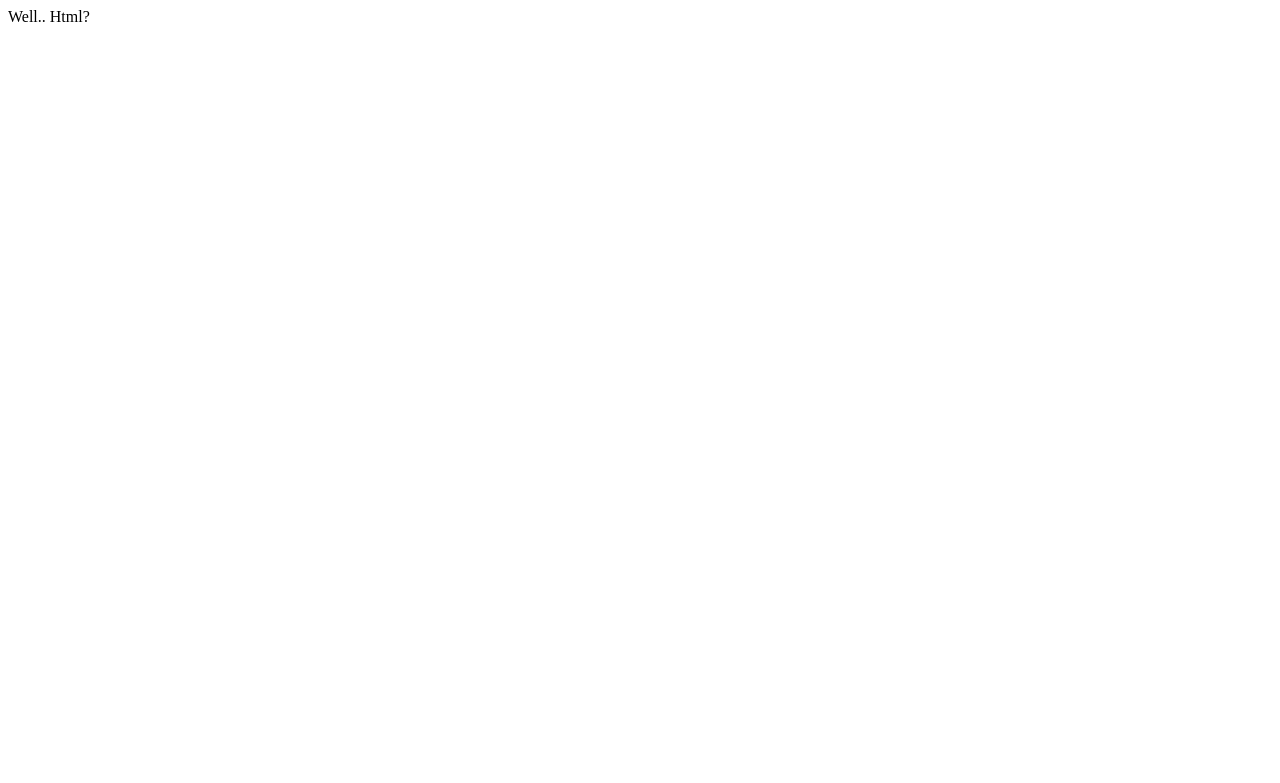
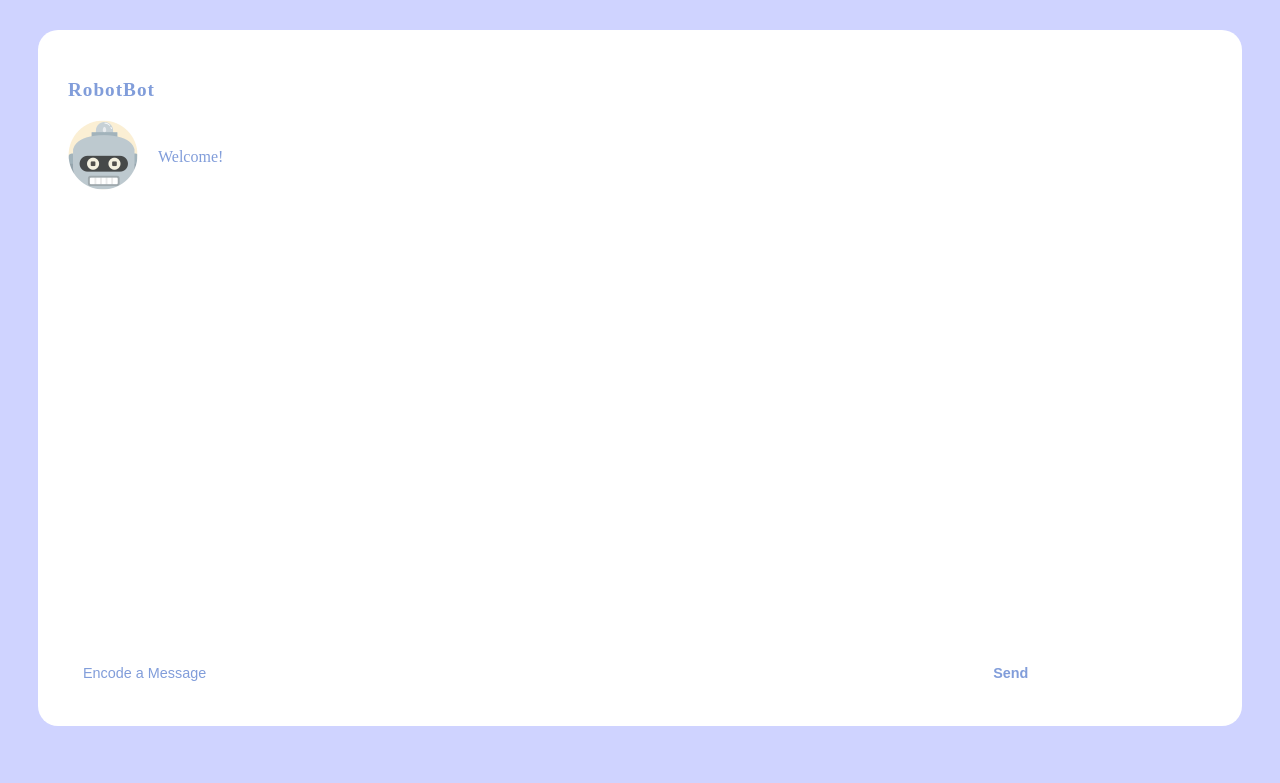
Before and after one commit to ndavido/DjangoFramework, a Django app: page / in a window 1280 px wide. Before the commit the part shown is almost empty. Shown: the top 783 px of the page. Run offline with Django 4.2, Linux system fonts and the light colour scheme.

Commit message:
:recycle: Finished Frontend & Static Assets

```diff
--- /dev/null
+++ b/chatbot/frontend/static/frontend/styles/style.css
@@ -0,0 +1,86 @@
+body {
+  background-color: #CFD3FF;
+  font-family: "sans-serif";
+}
+
+#chat-container {
+  background: white;
+  border-radius: 20px;
+  padding: 30px;
+  margin: 30px;
+  color: #819DDA;
+}
+
+#chat-container p.title-text {
+  font-weight: bold;
+  font-size: 1.2rem;
+  letter-spacing: 1px;
+}
+
+#chat-messages-container {
+  height: 500px;
+  overflow-y: scroll;
+}
+
+#chat-change-language {
+  margin-bottom: 30px;
+}
+
+#chat-change-language a {
+  font-weight: bold;
+  text-decoration: underline;
+}
+
+#chat-change-language a:hover {
+  cursor: pointer;
+}
+
+.chat-message {
+  transition: 0.5s all ease;
+  display: flex;
+  align-items: center;
+  margin-bottom: 15px;
+}
+
+.chat-message-image {
+  flex-basis: 30px;
+}
+
+.chat-message-text {
+  flex-grow: 1;
+  margin-left: 20px;
+}
+
+.chat-message-text img {
+  max-width: 100%;
+}
+
+#chat-textarea {
+  margin-top: 30px;
+}
+
+#chat-textarea input {
+  font-size: 0.9rem;
+  box-sizing: border-box;
+}
+
+#chat-textarea input[type="text"] {
+  width: 80%;
+  border: 0px;
+  padding: 15px;
+}
+
+#chat-textarea input[type="text"]::placeholder {
+  color: #819DDA;
+}
+
+#chat-textarea input[type="button"] {
+  border: 0px;
+  background: none;
+  font-weight: bold;
+  color: #819DDA;
+}
+
+#chat-textarea input[type="button"]:hover {
+  cursor: pointer;
+}
--- a/chatbot/frontend/templates/frontend/template_chatbot.html
+++ b/chatbot/frontend/templates/frontend/template_chatbot.html
@@ -1 +1,123 @@
-<p>Well.. Html?</p>
+<!doctype html>
+<html lang="en">
+  <head>
+    <meta charset="utf-8">
+    <meta name="viewport" content="width=device-width, initial-scale=1, shrink-to-fit=no">
+    <title>Our chatbot powered by Django</title>
+    <!-- Styles -->
+    <link rel="stylesheet" type="text/css" href="/static/frontend/styles/style.css">
+    <!-- Load Vue.js -->
+    <script src="https://cdn.jsdelivr.net/npm/vue@2"></script>
+  </head>
+  <body>
+      <!-- Our main app -->
+      <div id="app">
+        <!-- Container for the chat -->
+        <div id="chat-container">
+          <!-- Title -->
+          <p class="title-text">RobotBot</p>
+
+          <!-- For changing language -->
+          <!--<div id="chat-change-language">
+            <a v-on:click="changeLanguage('en')">English</a>
+            <a v-on:click="changeLanguage('fi')">Finnish</a>
+          </div>-->
+
+          <!-- Container for our chat messages -->
+          <div id="chat-messages-container">
+            <!-- Loop through all the chat messages -->
+            <div class="chat-message" v-for="message in chatmessages">
+              <!-- User avatar -->
+              <div class="chat-message-image">
+                <img v-if="message.fromUser" src="/static/frontend/images/robot1.png" />
+                <img v-else src="/static/frontend/images/robot2.png" />
+              </div>
+              <!-- Chat text -->
+              <div v-html="message.message" class="chat-message-text">
+                { message.message }
+              </div>
+            </div>
+          </div>
+          <!-- Area for sending new chat message -->
+          <div id="chat-textarea">
+            <input type="text" placeholder="Encode a Message" v-on:keyup.13="sendMessage" v-model="ourmessage" />
+            <input type="button" value="Send" v-on:click="sendMessage" />
+          </div>
+        </div>
+      </div>
+    </div>
+
+    <!-- Vue app -->
+    <script>
+      const myapp = new Vue({
+        // Bind Vue to #app
+        el: '#app',
+        // Fix in Django so that our Vue variables can be used with { variableName } inside HTML
+        delimiters: ['{', '}'],
+        // Our reactive variables
+        data: {
+          ourmessage: "", // Our own message, bound to textfield which you can use to type in message for the chatbot
+          //language: "en", // Language of our app
+          // Contains all the chat messages typed by the user and what chatbot
+          // sends back from the server
+          chatmessages: [
+            {
+              name: "Mr. Robot", // Name of the user
+              fromUser: false, // true if this message is from chatbot, false if from user
+              message: "Welcome!" // Text message
+            },
+          ],
+        },
+        mounted: function() {
+          try {
+            const _this = this;
+            fetch(window.location.origin +  '/server/get_first_message')
+              .then(response => response.json())
+              .then(data => {
+                console.log("Initial message:", data);
+                if (!data) { console.log("data was empty"); return; }
+                if (!data.message) { console.log("data.message was empty"); return; }
+                _this.chatmessages[0].message = data.message;
+              });
+          } catch(e) { console.log("Error getting initial message"); console.log(e); }
+        },
+        // Methods for Javascript event listeners
+        methods: {
+          // Send message to server
+          sendMessage: function() {
+            var message = this.ourmessage;  // Get our message from the textfield
+            this.sayMessage(message, true); // Add our own message to list of messages
+
+            // Call our server with GET parameter "message".
+            // We expect JSON data back with this kind of structure:
+            // { message: "Our chatbot response" }
+            fetch(window.location.origin +  '/server/get_chat_response?message=' + message)
+              .then(response => response.json())
+              .then(data => {
+                console.log(data);
+                this.sayMessage(data.message, false); // Add chatbot response that we get from the server to list of chat messages
+                this.ourmessage = ""; // Make the current textfield empty
+                // Fix to scroll down the list of chat messages
+                this.$nextTick(function() {
+                  var element = document.getElementById("chat-messages-container");
+                  element.scrollTop = element.scrollHeight;
+                });
+              });
+          },
+          // Adds given message to list of chat messages
+          sayMessage: function(message, fromUser) {
+            this.chatmessages.push({
+              name: fromUser ? "Me" : "Chatbot",
+              fromUser: fromUser,
+              message: message
+            });
+          },
+          // To change language
+          changeLanguage(language) {
+            this.language = language;
+          },
+        }
+      });
+    </script>
+  </body>
+</html>
```
Also changed, not shown: chatbot/frontend/static/frontend/images/robot1.png (added), chatbot/frontend/static/frontend/images/robot2.png (added).
